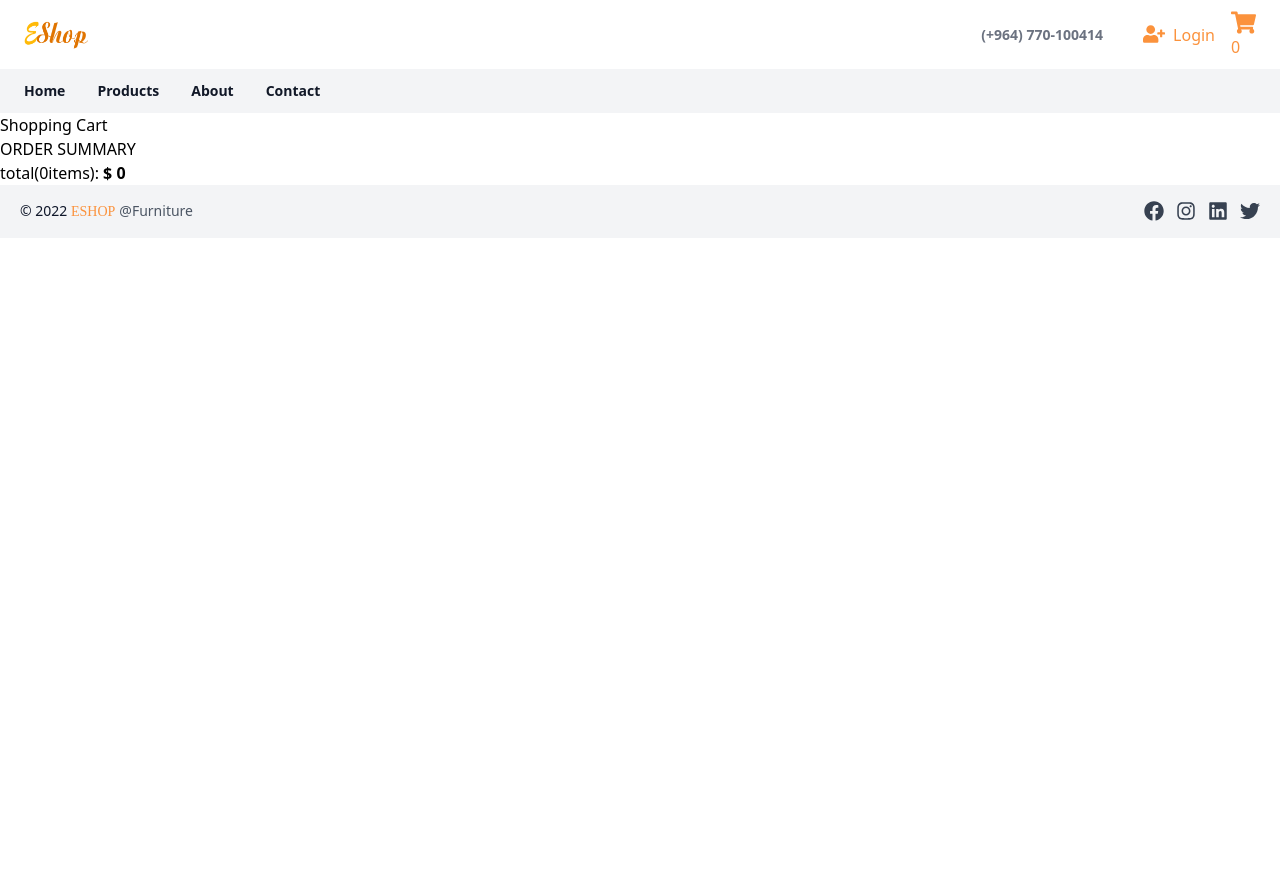
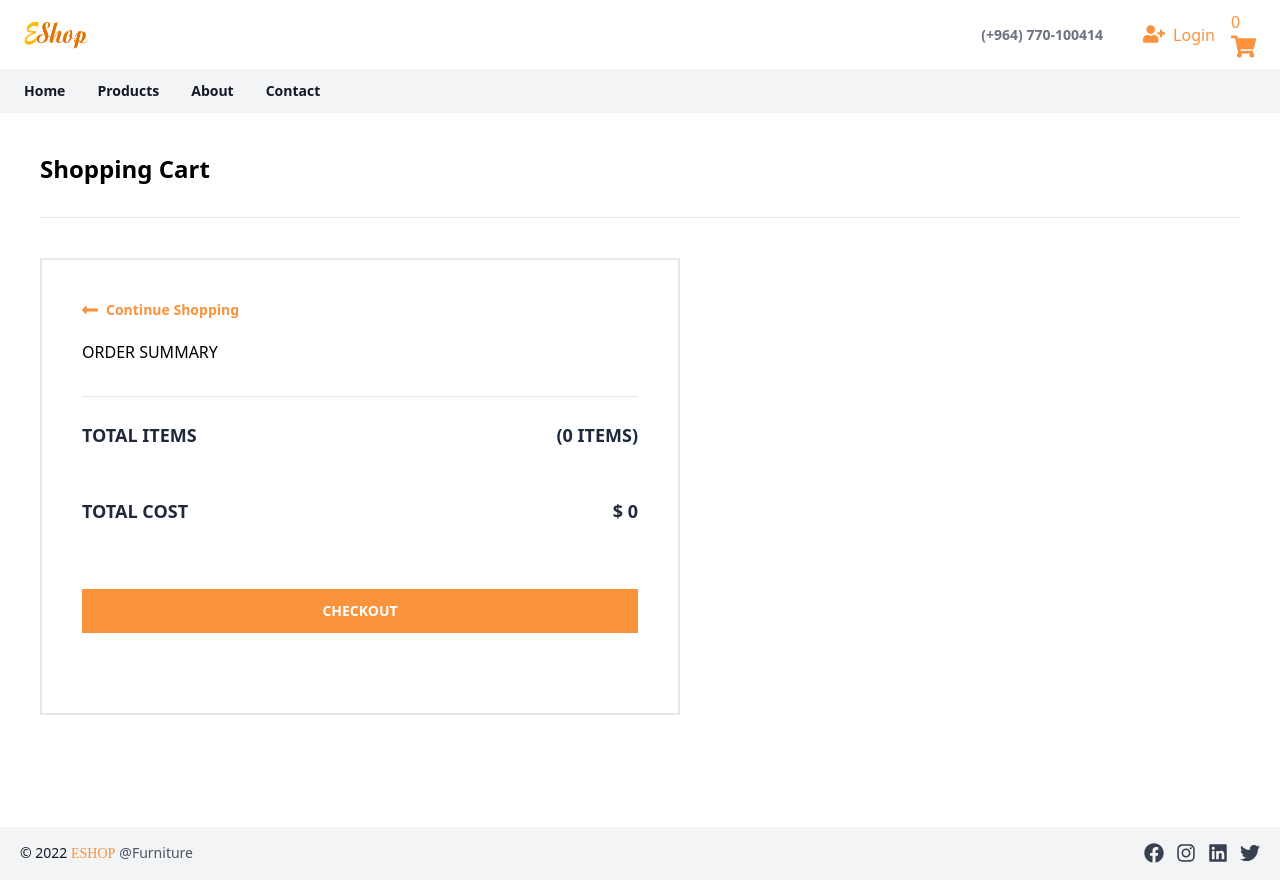
Before and after one commit to Shajwan-Namiq/my-capstone-app, a React (Create React App) app: page /cart in a window 1280 px wide. Before the commit the page ends 800 px from the top, so only its background shows below. Built offline with nearby package versions, Linux system fonts and the light colour scheme; what tw-elements would draw is missing.

Commit message:
update style : shopping cart

```diff
--- a/src/components/Header.jsx
+++ b/src/components/Header.jsx
@@ -56,8 +56,8 @@ export default function Header() {
                 to="/cart"
                 onClick={() => navigate("/cart")}
               >
+                <p> {getTotalQuantity() || 0} </p>
                 <FaShoppingCart size={25} />
-                <p> {getTotalQuantity() || 0} </p>
               </Link>
             </div>
           </div>
--- a/src/components/Total.jsx
+++ /dev/null
@@ -1,30 +0,0 @@
-
-import { useSelector } from "react-redux";
-
-function Total() {
-  const cart = useSelector((state) => state.cart);
-
-  const getTotal = () => {
-    let totalQuantity = 0;
-    let totalPrice = 0;
-    cart.forEach((item) => {
-      totalQuantity += item.quantity;
-      totalPrice += item.price * item.quantity;
-    });
-    return { totalPrice, totalQuantity };
-  };
-
-  return (
-    <div className="total">
-      <h2> ORDER SUMMARY </h2>
-      <div>
-        <p className="total__p">
-          total({getTotal().totalQuantity}
-          items): <strong> $ {getTotal().totalPrice} </strong>
-        </p>
-      </div>
-    </div>
-  );
-}
-
-export default Total;
--- a/src/components/buttons/Cart.jsx
+++ b/src/components/buttons/Cart.jsx
@@ -1,4 +1,4 @@
-import Total from "../Total";
+import Total from "./Total";
 import CartItem from "./CartItem";
 import { useSelector } from "react-redux";
 
@@ -9,7 +9,10 @@ function Cart() {
     <div className="cart">
       <div className="cart__left">
         <div>
-          <h3> Shopping Cart </h3>{" "}
+          <div class="flex justify-between border-b m-10 pb-8">
+            <h1 class="font-semibold text-2xl">Shopping Cart</h1>
+
+          </div>
           {cart?.map((item) => (
             <CartItem
               key={item.id}
@@ -23,6 +26,8 @@ function Cart() {
         </div>
       </div>
 
+
+
       <div className="cart__right">
         <Total />
       </div>
--- a/src/components/buttons/CartItem.jsx
+++ b/src/components/buttons/CartItem.jsx
@@ -1,4 +1,4 @@
-
+import { Link } from "react-router-dom";
 import {
   incrementQuantity,
   decrementQuantity,
@@ -10,26 +10,85 @@ function CartItem({ id, image, name, price, quantity = 0 }) {
   const dispatch = useDispatch();
 
   return (
-    <div className="cartItem">
-      <img className="cartItem__image" src={image} alt="item" />
-      <div className="cartItem__info">
-        <p className="cartItem__title"> {name} </p>{" "}
-        <p className="cartItem__price">
-          <small> $ </small> <strong> {price} </strong>{" "}
-        </p>{" "}
-        <div className="cartItem__incrDec">
-          <button onClick={() => dispatch(decrementQuantity(id))}> - </button>{" "}
-          <p> {quantity} </p>{" "}
-          <button onClick={() => dispatch(incrementQuantity(id))}> + </button>{" "}
-        </div>{" "}
-        <button
-          className="cartItem__removeButton"
-          onClick={() => dispatch(removeItem(id))}
-        >
-          Remove{" "}
-        </button>{" "}
-      </div>{" "}
-    </div>
+    <>
+      <div class="container mx-auto ">
+        <div class="flex shadow-md  first-letter:">
+          <div class="w-full bg-white px-10 py-5">
+            <div class="flex mt-10 mb-5">
+              <h3 class="font-semibold text-gray-600 text-xs uppercase w-2/4">
+                Product Details
+              </h3>
+              <h3 class="font-semibold text-center text-gray-600 text-xs uppercase w-1/4  ">
+                Quantity
+              </h3>
+              <h3 class="font-semibold text-center text-gray-600 text-xs uppercase w-1/4 ">
+                Price
+              </h3>
+              <h3 class="font-semibold text-center text-gray-600 text-xs uppercase w-1/4 ">
+                Remove
+              </h3>
+            </div>
+            <div class="flex items-center hover:bg-gray-100 -mx-8 px-6 py-5">
+              <div class="flex w-2/4">
+                <div class="w-20">
+                  <img className="" src={image} alt="item" />
+                </div>
+                <div class="flex flex-col justify-between ml-4 flex-grow">
+                  <span class="font-bold text-sm"> name : {name}</span>
+                  <span class="font-bold  text-xs">company name :</span>
+                </div>
+              </div>
+
+              <div class="lg:mr-7 flex justify-center w-1/4">
+                <button onClick={() => dispatch(decrementQuantity(id))}>
+                  <svg
+                    class="fill-current text-gray-600 w-3"
+                    viewBox="0 0 448 512"
+                  >
+                    <path d="M416 208H32c-17.67 0-32 14.33-32 32v32c0 17.67 14.33 32 32 32h384c17.67 0 32-14.33 32-32v-32c0-17.67-14.33-32-32-32z" />
+                  </svg>
+                </button>
+                <p className="mx-2 border text-center w-8"> {quantity} </p>
+
+                <button onClick={() => dispatch(incrementQuantity(id))}>
+                  <svg
+                    class="fill-current text-gray-600 w-3"
+                    viewBox="0 0 448 512"
+                  >
+                    <path d="M416 208H272V64c0-17.67-14.33-32-32-32h-32c-17.67 0-32 14.33-32 32v144H32c-17.67 0-32 14.33-32 32v32c0 17.67 14.33 32 32 32h144v144c0 17.67 14.33 32 32 32h32c17.67 0 32-14.33 32-32V304h144c17.67 0 32-14.33 32-32v-32c0-17.67-14.33-32-32-32z" />
+                  </svg>
+                </button>
+              </div>
+
+              <span class="lg:mr-7  text-center w-1/5 font-semibold text-sm">
+                $ {price}
+              </span>
+              <div class="flex justify-center w-1/4">
+                <button
+                  className="  font-semibold hover:text-red-900 text-red-600 text-xs"
+                  onClick={() => dispatch(removeItem(id))}
+                >
+                  <svg
+                    xmlns="http://www.w3.org/2000/svg"
+                    fill="none"
+                    viewBox="0 0 24 24"
+                    stroke-width="1.5"
+                    stroke="currentColor"
+                    class="w-6 h-6"
+                  >
+                    <path
+                      stroke-linecap="round"
+                      stroke-linejoin="round"
+                      d="M14.74 9l-.346 9m-4.788 0L9.26 9m9.968-3.21c.342.052.682.107 1.022.166m-1.022-.165L18.16 19.673a2.25 2.25 0 01-2.244 2.077H8.084a2.25 2.25 0 01-2.244-2.077L4.772 5.79m14.456 0a48.108 48.108 0 00-3.478-.397m-12 .562c.34-.059.68-.114 1.022-.165m0 0a48.11 48.11 0 013.478-.397m7.5 0v-.916c0-1.18-.91-2.164-2.09-2.201a51.964 51.964 0 00-3.32 0c-1.18.037-2.09 1.022-2.09 2.201v.916m7.5 0a48.667 48.667 0 00-7.5 0"
+                    />
+                  </svg>
+                </button>
+              </div>
+            </div>
+          </div>
+        </div>
+      </div>
+    </>
   );
 }
 
--- /dev/null
+++ b/src/components/buttons/Total.jsx
@@ -0,0 +1,57 @@
+ import { Link } from "react-router-dom";
+import { useSelector } from "react-redux";
+
+function Total() {
+  const cart = useSelector((state) => state.cart);
+
+  const getTotal = () => {
+    let totalQuantity = 0;
+    let totalPrice = 0;
+    cart.forEach((item) => {
+      totalQuantity += item.quantity;
+      totalPrice += item.price * item.quantity;
+    });
+    return { totalPrice, totalQuantity };
+  };
+
+  return (
+    <>
+
+    <div className="border-2 mx-10 mt-10 mb-28 lg:w-2/4 ">
+      <div className="total m-10   ">
+        <Link
+          to="/products"
+          class="flex font-semibold text-orange-400 text-sm mb-5 mt-10"
+        >
+          <svg
+            class="fill-current mr-2 text-orange-400 w-4"
+            viewBox="0 0 448 512"
+          >
+            <path d="M134.059 296H436c6.627 0 12-5.373 12-12v-56c0-6.627-5.373-12-12-12H134.059v-46.059c0-21.382-25.851-32.09-40.971-16.971L7.029 239.029c-9.373 9.373-9.373 24.569 0 33.941l86.059 86.059c15.119 15.119 40.971 4.411 40.971-16.971V296z" />
+          </svg>
+          Continue Shopping
+        </Link>
+        <h2> ORDER SUMMARY </h2>
+
+        <div class="w-4/4   border-t text-slate-800 mt-8">
+          <div class="flex font-semibold justify-between py-6 text-lg uppercase">
+            <span>Total Items</span>
+            <strong>({getTotal().totalQuantity} items)</strong>
+          </div>
+
+          <div class=" flex font-semibold justify-between py-6  text-lg uppercase">
+            <span>Total cost</span>
+            <strong> $ {getTotal().totalPrice} </strong>
+          </div>
+          <button class="my-10 bg-orange-400  font-semibold hover:bg-slate-900 py-3 text-sm text-white uppercase w-full">
+            Checkout
+          </button>
+        </div>
+      </div>
+    </div>
+    </>
+
+  );
+}
+
+export default Total;
```
